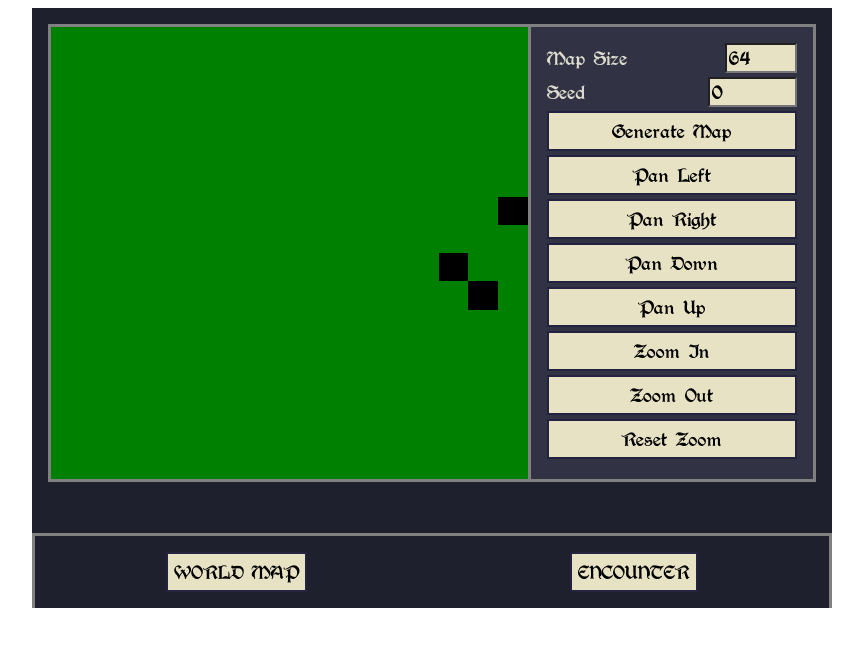
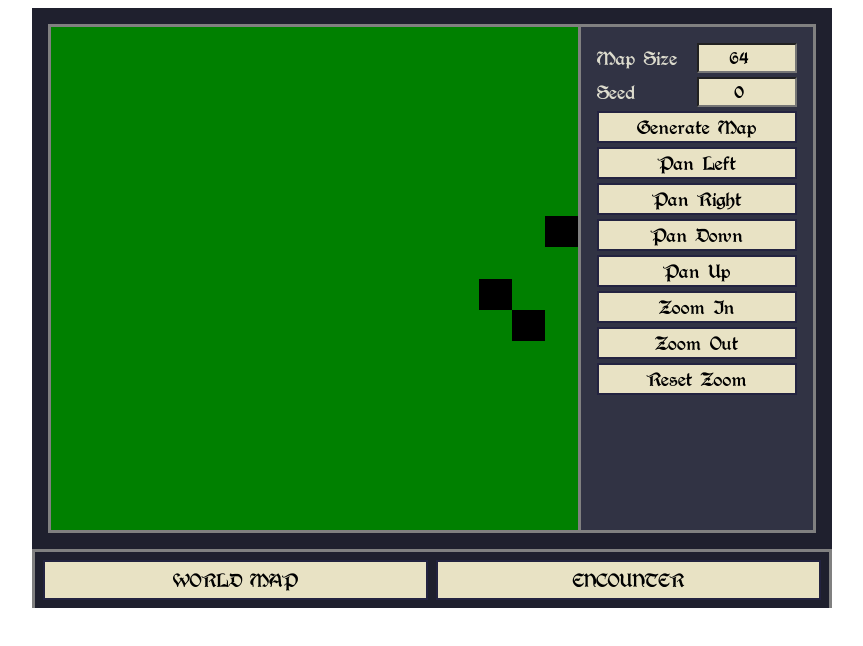
Before and after one commit to dgreenheck/RPG.js, a website built with webpack: page index.html in a window 1280 px wide. Shown: the whole page, without its empty margins (208-1071 px from the left). Built offline with nearby package versions, Linux system fonts and the light colour scheme; what alea would draw is missing.

Commit message:
Fixed layout issues

```diff
--- a/src/views/worldMapView.ts
+++ b/src/views/worldMapView.ts
@@ -6,6 +6,14 @@ enum Direction {
   Down,
   Left,
   Right
+}
+
+enum MapSize {
+  tiny = 32,
+  small = 64,
+  medium = 128,
+  large = 256,
+  massive = 512
 }
 
 export class WorldMapView extends BaseView {
@@ -44,7 +52,11 @@ export class WorldMapView extends BaseView {
     UI.redrawView(WorldMapView.mapElementId, this.mapView());
   }
 
-  mapView() {
+  /**
+   * Generates the world map HTML elements
+   * @returns the root HTML element of the world map view.
+   */
+  mapView(): HTMLElement {
     const view = UI.container('world-map');
 
     // Add the map rows
@@ -78,6 +90,10 @@ export class WorldMapView extends BaseView {
     return view;
   }
 
+  /**
+   * Generates the world map controls HTML elements
+   * @returns the root HTML element of the world map controls view.
+   */
   mapControlsView(): HTMLElement {
     const view = UI.container('world-map-controls');
 
@@ -100,7 +116,7 @@ export class WorldMapView extends BaseView {
     return view;
   }
 
-  /* MAP CONTROLS */
+  /* EVENT HOOKS */
 
   regenerateMap() {
     console.log('Regenerating map...');
--- a/styles.css
+++ b/styles.css
@@ -33,31 +33,45 @@ button {
   font-size: 16pt;
   background-color: rgb(232, 226, 196);
   border: 2px solid rgb(35, 35, 64);
-  height: 40px;
 }
 
-spacer {
+.spacer {
   flex: 1 0;
+  height: 0px;
 }
 
 /* NAV BAR */
 
 #nav-bar {
-  flex: 0 0 72px;
+  flex: 0 0 40px;
 
   border-left: 3px solid gray;
   border-top: 3px solid gray;
   border-right: 3px solid gray;
 
+  /* Have nav bar buttons fill the available space evenly */
   display: flex;
-  justify-content: space-around;
-  align-items: center;
+  justify-content: space-between;
+  align-items: stretch;
+  gap: 8px;
+
+  padding: 8px;
+}
+
+.nav-bar-button {
+  flex: 1 0;
 }
 
 /* WORLD MAP */
 
 #world-map-container {
+  /* Fill the parent container */
+  width: 100%;
+  height: 100%;
+
   background-color: rgb(49, 51, 68);
+
+  /* Use flexbox to have map and controls side-by-side */
   display: flex;
 }
 
@@ -66,6 +80,7 @@ spacer {
   border-top: 3px solid gray;
   border-bottom: 3px solid gray;
 
+  /* Logic to have rows evenly fill the available vertical space */
   display: flex;
   flex-direction: column;
   justify-content: flex-start;
@@ -73,34 +88,35 @@ spacer {
 }
 
 .world-map-row {
+  /* Cells evenly fill row */
   display: flex;
   flex-direction: row;
   justify-content: flex-start;
+
+  /* Rows evenly fill vertical space */
   flex: 1 0;
-  height: 0;
 }
 
 .world-map-cell {
   font-family: sans-serif;
   font-size: 8pt;
 
+  /* Cells evenly fill available horizontal space */
   flex: 1 0;
-  width: 0;
 }
 
-/* WORLD MAP CONTROLS */
+/* ========== WORLD MAP CONTROLS =============== */
 
 #world-map-controls {
   font-family: Augusta-Regular, sans-serif;
 
-  width: 250px;
+  width: 200px;
 
   border: 3px solid gray;
   padding: 16px;
 
   display: flex;
   flex-direction: column;
-  justify-content: flex-start;
   align-items: stretch;
   gap: 4px;
 }
@@ -114,14 +130,21 @@ spacer {
 
 #world-map-controls label {
   font-size: 16pt;
+
+  /* Take up 50% of width of parent */
+  flex: 1 0;
 }
 
 #world-map-controls input {
-  font-family: Augusta-Regular, sans-serif;
-  font-size: 16pt;
+  /* Take up 50% of width of parent */
+  width: 0px;
+  flex: 1 0;
 
   background-color: rgb(232, 226, 196);
-  min-width: 0px;
+  font-family: Augusta-Regular, sans-serif;
+  font-size: 14pt;
+  text-align: center;
+
   height: 24px;
 }
 
```
